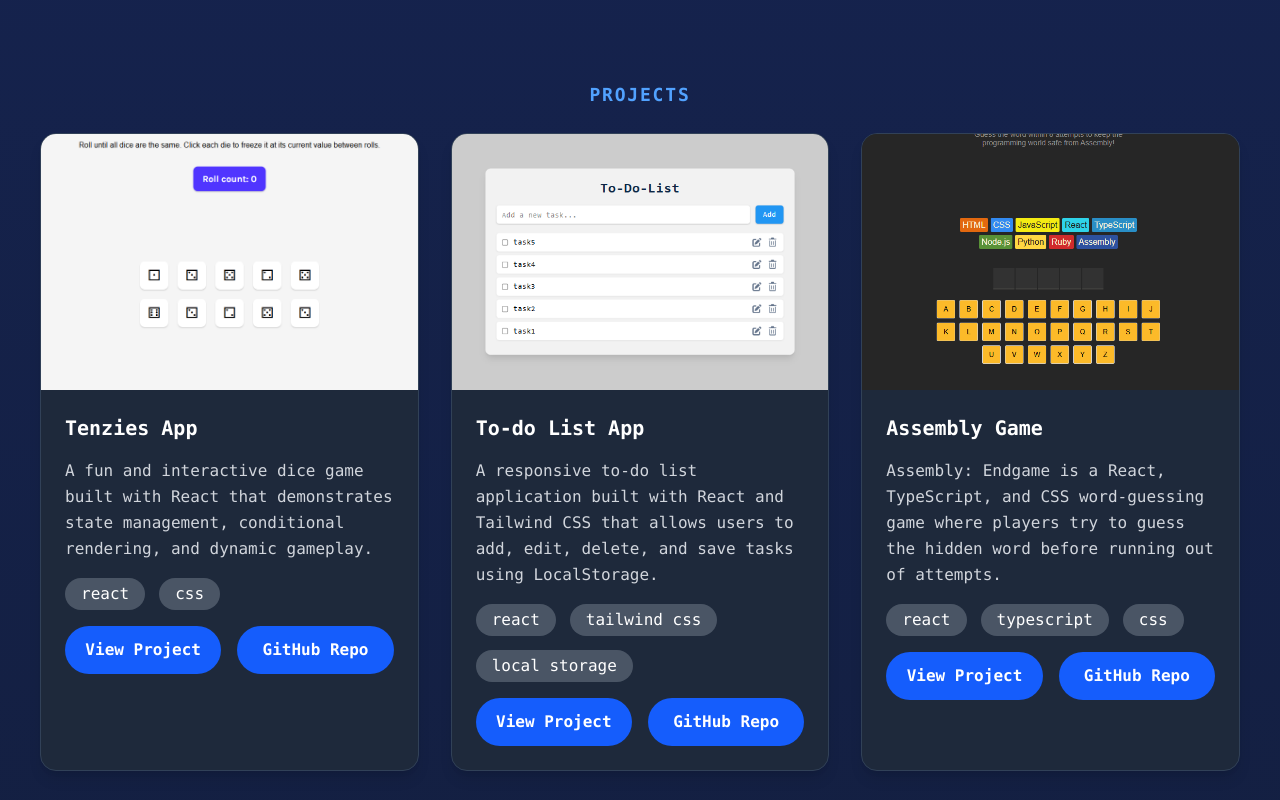
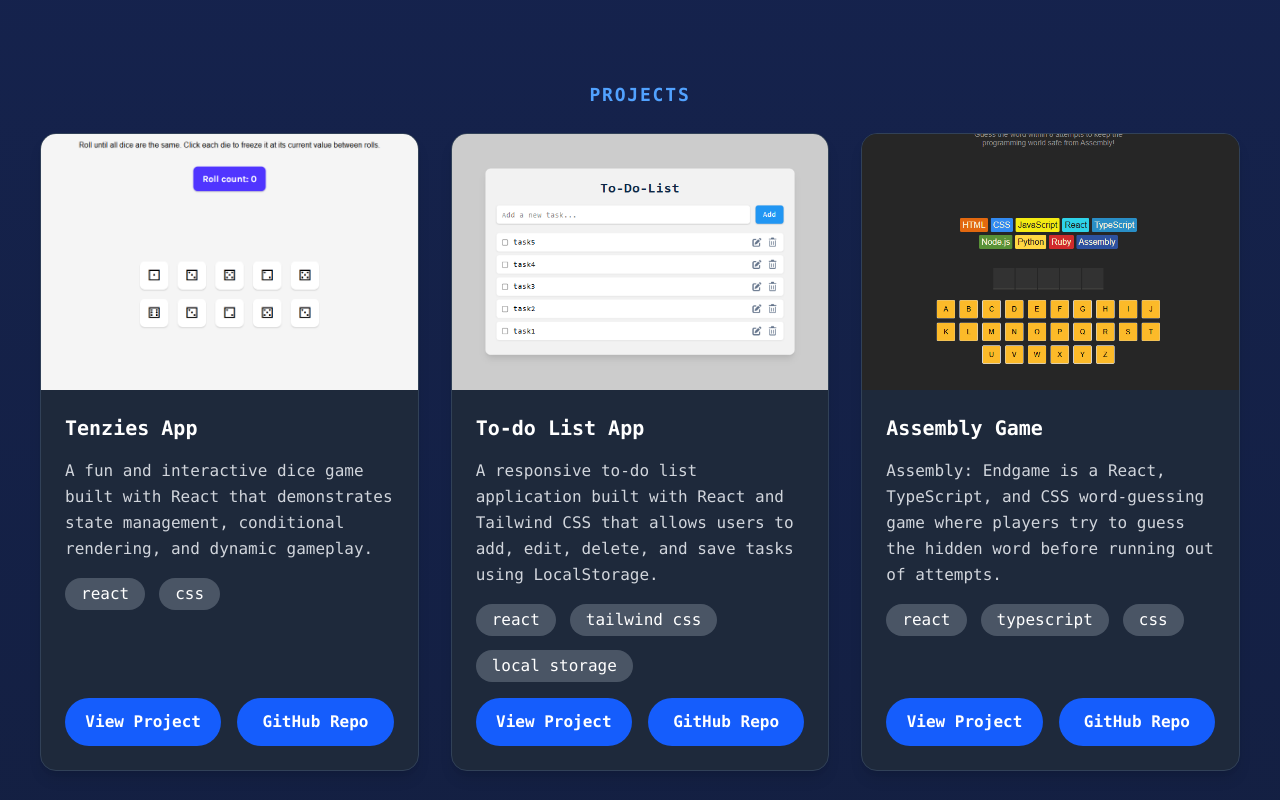
Before and after one commit to imeldrich/my-portfolio, a React (Vite) app: page / in a window 1280 px wide. Shown: the part 720-1520 px from the top of the page. Built offline with nearby package versions, Linux system fonts and the light colour scheme.

Commit message:
Project section: make the button all the way to the bottom

```diff
--- a/src/components/Projects.jsx
+++ b/src/components/Projects.jsx
@@ -12,7 +12,7 @@ const Projects = () => {
           return (
             <div
               key={proj.id}
-              className="bg-[#1e293b] rounded-2xl overflow-hidden shadow-lg border border-slate-700 hover:-translate-y-2 transition-transform duration-300"
+              className="bg-[#1e293b] rounded-2xl overflow-hidden shadow-lg border border-slate-700 hover:-translate-y-2 transition-transform duration-300 flex flex-col h-full"
             >
               <img
                 src={proj.img}
@@ -20,7 +20,7 @@ const Projects = () => {
                 className="w-full h-64 object-cover"
               />
 
-              <div className="p-6 flex flex-col gap-4">
+              <div className="p-6 flex flex-col flex-1 gap-4">
                 <h3 className="text-xl font-bold">{proj.name}</h3>
 
                 <p className="text-gray-300 leading-relaxed">
@@ -39,7 +39,7 @@ const Projects = () => {
                     );
                   })}
                 </div>
-                <div className="flex flex-col lg:flex-row gap-4">
+                <div className="flex flex-col mt-auto lg:flex-row gap-4">
                   <a
                     href={proj.link}
                     target="_blank"
```
